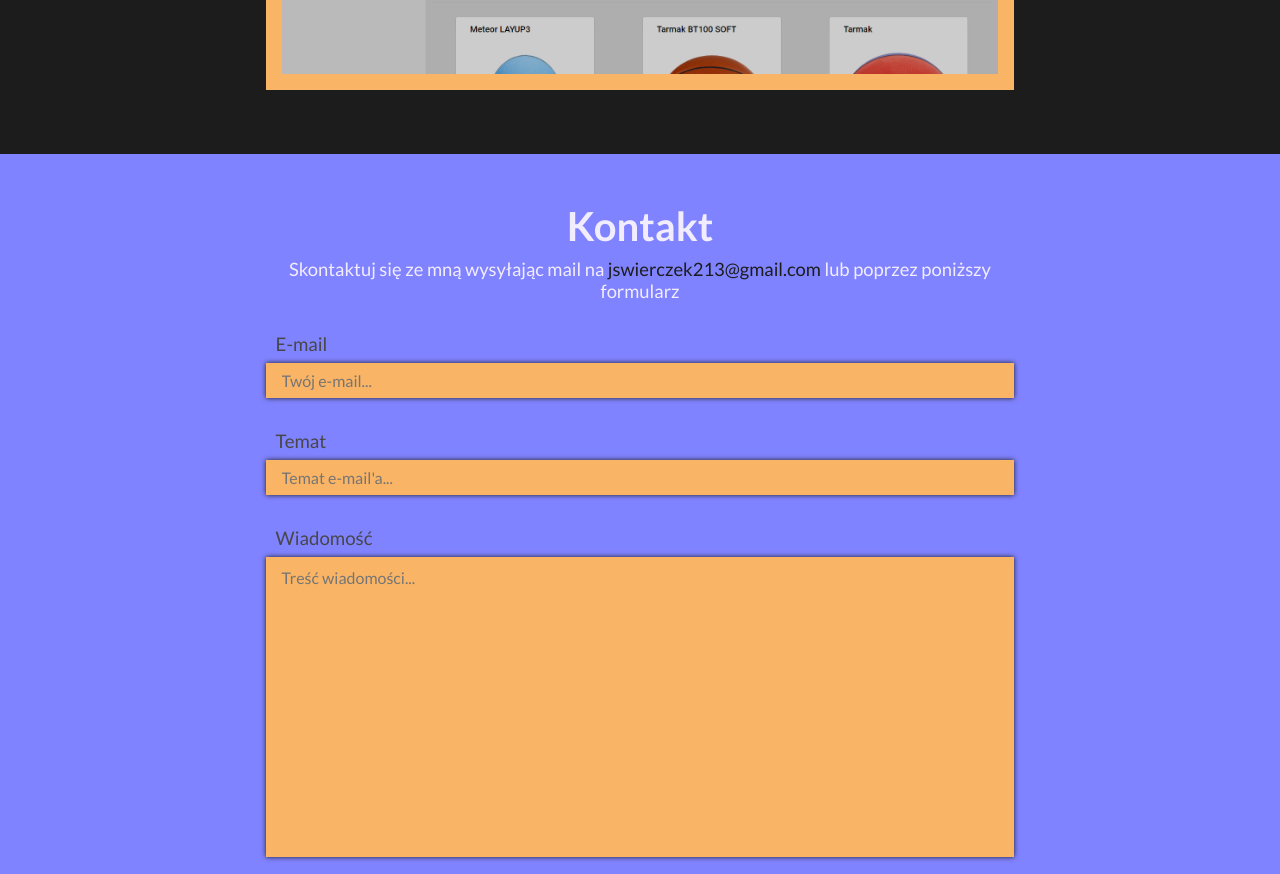
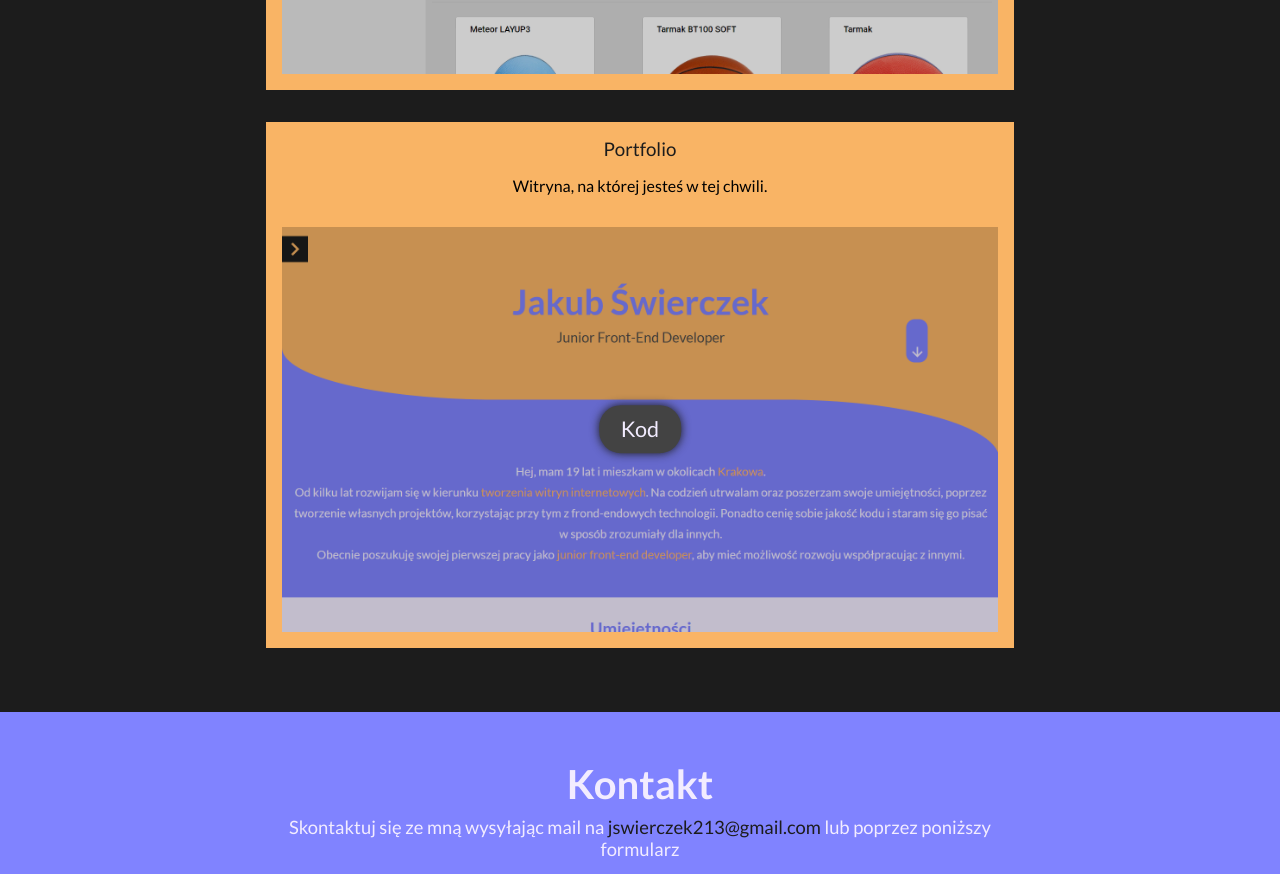
Before and after one commit to jswierczek213/portfolio, an Angular app: page / in a window 1280 px wide. Shown: the part 4083-4957 px from the top of the page. Built offline with nearby package versions, Linux system fonts and the light colour scheme.

Commit message:
added portfolio project

```diff
--- a/src/app/components/projects/projects.component.html
+++ b/src/app/components/projects/projects.component.html
@@ -72,6 +72,25 @@
       </div>
     </div>
 
+    <div class="project">
+      <div class="project-name-container">
+        <h3>Portfolio</h3>
+        <p>
+          Witryna, na której jesteś w tej chwili.
+        </p>
+      </div>
+      <div class="image-container">
+
+        <img #portfolio
+        src="assets/images/portfolio.png"
+        alt="Portfolio project image"
+        (click)="openImageInNewTab(portfolio)" />
+
+        <a href="https://github.com/jswierczek213/portfolio" class="github center">Kod</a>
+
+      </div>
+    </div>
+
   </div>
 
 </div>
--- a/src/app/components/projects/projects.component.scss
+++ b/src/app/components/projects/projects.component.scss
@@ -109,6 +109,10 @@
           transform: translate(50%, -50%);
           background-color: $purple;
         }
+
+        .center {
+          left: 50%;
+        }
       }
     }
   }
```
Also changed, not shown: src/assets/images/portfolio.png (added).
